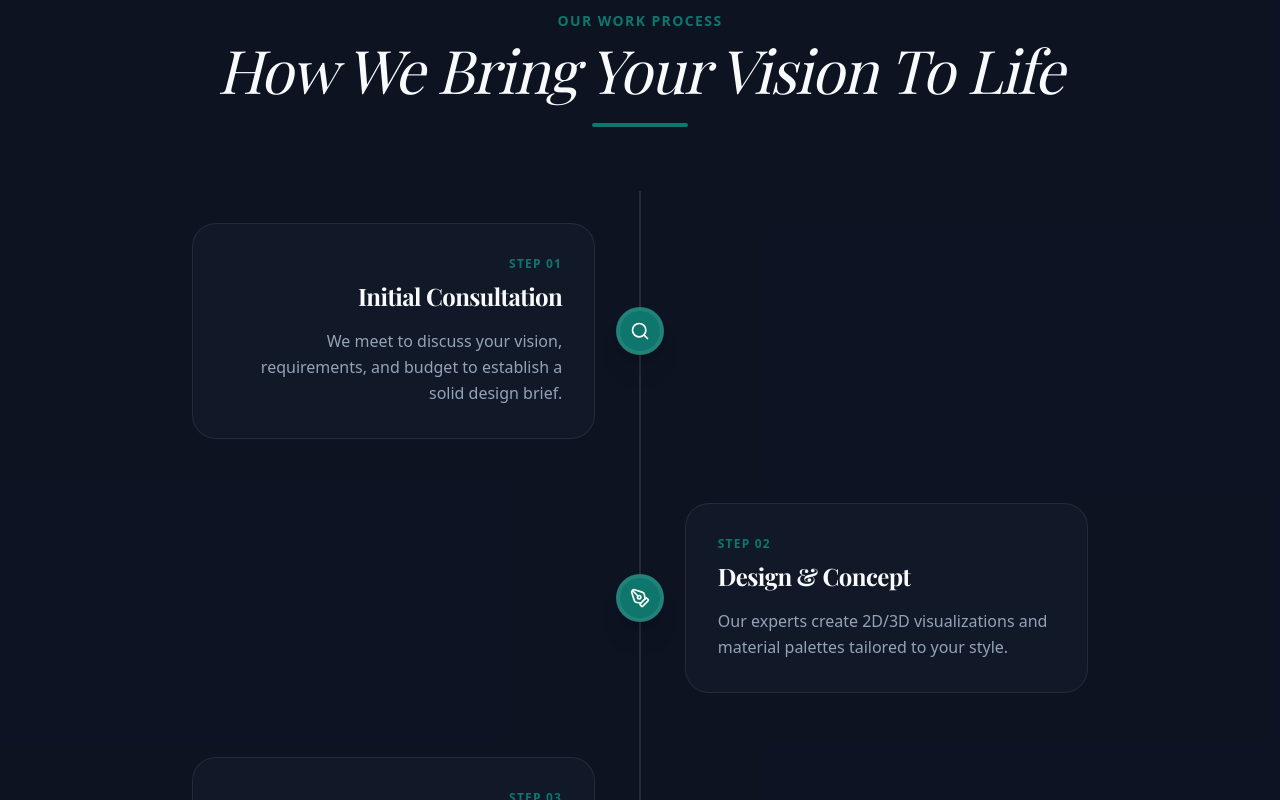
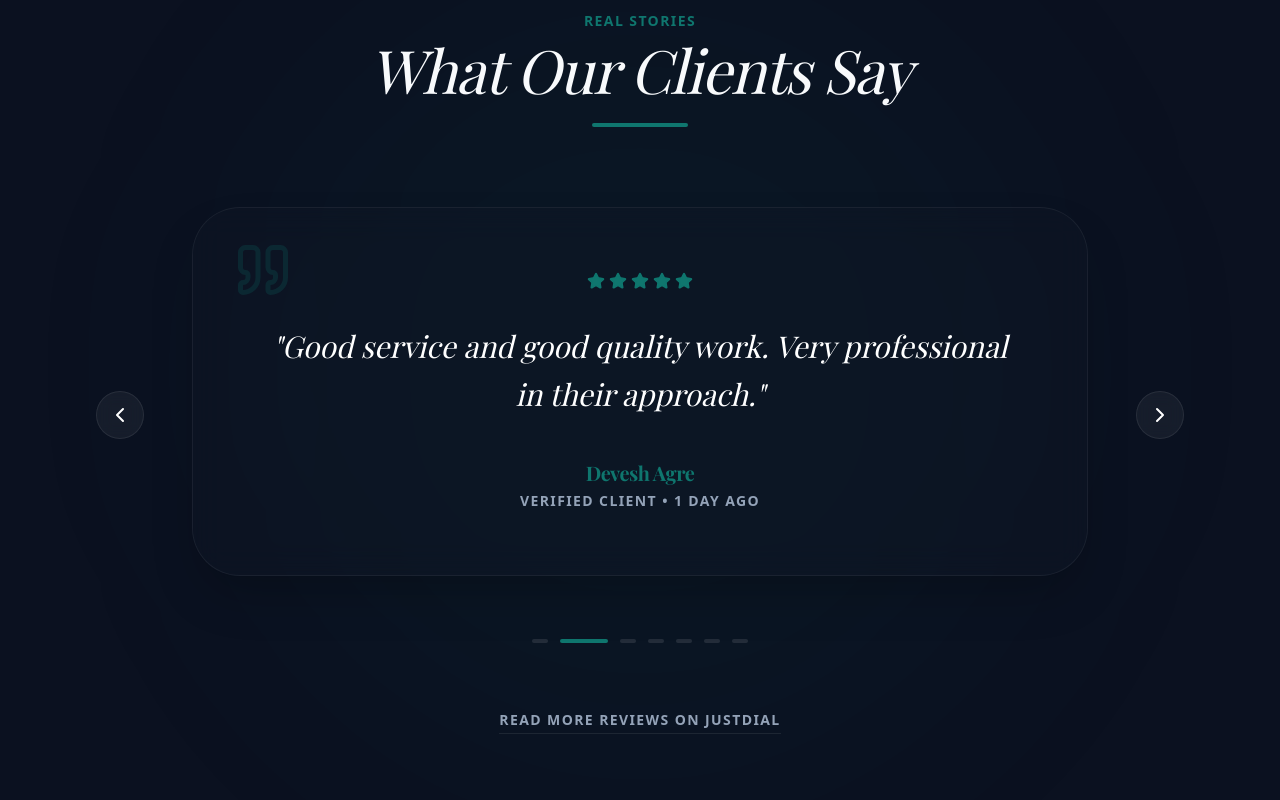
Before and after one commit to rohit3576/atharv-interiors, a Next.js app: page / in a window 1280 px wide. Shown: the part 4340-5140 px from the top of the page. Built offline with nearby package versions, Linux system fonts and the light colour scheme; a web font is replaced by a local one.

Commit message:
added reviews

```diff
--- a/app/page.tsx
+++ b/app/page.tsx
@@ -7,6 +7,7 @@ import About from "@/components/sections/About";
 import Services from "@/components/sections/Services";
 import Portfolio from "@/components/sections/Portfolio";
 import Process from "@/components/sections/Process";
+import Testimonials from "@/components/sections/Testimonials";
 import FAQ from "@/components/sections/FAQ";
 import Contact from "@/components/sections/Contact";
 import Footer from "@/components/Footer";
@@ -25,6 +26,7 @@ export default function Home() {
       <About />
       <Services />
       <Portfolio />
+      <Testimonials />
       <Process />
       <FAQ />
       <Contact />
--- /dev/null
+++ b/components/sections/Testimonials.tsx
@@ -0,0 +1,146 @@
+"use strict";
+
+"use client";
+
+import React, { useState, useEffect } from "react";
+import { motion, AnimatePresence } from "framer-motion";
+import { testimonials } from "@/data/testimonials";
+import SectionHeading from "../SectionHeading";
+import { Star, Quote, ChevronLeft, ChevronRight } from "lucide-react";
+
+const Testimonials = () => {
+  const [index, setIndex] = useState(0);
+  const [direction, setDirection] = useState(0);
+
+  const nextStep = () => {
+    setDirection(1);
+    setIndex((prev) => (prev + 1) % testimonials.length);
+  };
+
+  const prevStep = () => {
+    setDirection(-1);
+    setIndex((prev) => (prev - 1 + testimonials.length) % testimonials.length);
+  };
+
+  useEffect(() => {
+    const timer = setInterval(nextStep, 5000);
+    return () => clearInterval(timer);
+  }, []);
+
+  const variants = {
+    enter: (direction: number) => ({
+      x: direction > 0 ? 1000 : -1000,
+      opacity: 0,
+      scale: 0.9,
+    }),
+    center: {
+      zIndex: 1,
+      x: 0,
+      opacity: 1,
+      scale: 1,
+    },
+    exit: (direction: number) => ({
+      zIndex: 0,
+      x: direction < 0 ? 1000 : -1000,
+      opacity: 0,
+      scale: 0.9,
+    }),
+  };
+
+  return (
+    <section id="testimonials" className="section-padding bg-background relative overflow-hidden">
+      {/* Decorative background element */}
+      <div className="absolute top-1/2 left-1/2 -translate-x-1/2 -translate-y-1/2 w-[800px] h-[800px] bg-primary/5 rounded-full blur-[120px] pointer-events-none" />
+
+      <div className="max-w-7xl mx-auto relative z-10">
+        <SectionHeading
+          title="What Our Clients Say"
+          subtitle="Real Stories"
+        />
+
+        <div className="relative h-[450px] md:h-[400px] flex items-center justify-center">
+          <AnimatePresence initial={false} custom={direction}>
+            <motion.div
+              key={index}
+              custom={direction}
+              variants={variants}
+              initial="enter"
+              animate="center"
+              exit="exit"
+              transition={{
+                x: { type: "spring", stiffness: 300, damping: 30 },
+                opacity: { duration: 0.4 },
+              }}
+              className="absolute w-full max-w-4xl"
+            >
+              <div className="glass p-10 md:p-16 rounded-[3rem] text-center relative border border-white/10 shadow-2xl">
+                <Quote className="absolute top-8 left-10 text-primary opacity-20" size={60} />
+
+                <div className="flex justify-center gap-1 mb-8">
+                  {[...Array(5)].map((_, i) => (
+                    <Star key={i} size={18} className="fill-primary text-primary" />
+                  ))}
+                </div>
+
+                <p className="text-xl md:text-3xl font-serif italic text-white leading-relaxed mb-10">
+                  &quot;{testimonials[index].review}&quot;
+                </p>
+
+                <div className="space-y-1">
+                  <h4 className="text-xl font-bold text-primary">{testimonials[index].name}</h4>
+                  <p className="text-sm text-muted-text uppercase tracking-widest font-semibold">
+                    Verified Client • {testimonials[index].date}
+                  </p>
+                </div>
+              </div>
+            </motion.div>
+          </AnimatePresence>
+
+          {/* Navigation Buttons */}
+          <div className="absolute bottom-0 md:bottom-auto md:inset-y-1/2 md:w-full flex justify-between items-center px-4 md:px-0 pointer-events-none">
+            <button
+              onClick={prevStep}
+              className="pointer-events-auto w-12 h-12 rounded-full border border-white/10 bg-white/5 flex items-center justify-center text-white hover:bg-primary hover:border-primary transition-all backdrop-blur-sm"
+            >
+              <ChevronLeft size={24} />
+            </button>
+            <button
+              onClick={nextStep}
+              className="pointer-events-auto w-12 h-12 rounded-full border border-white/10 bg-white/5 flex items-center justify-center text-white hover:bg-primary hover:border-primary transition-all backdrop-blur-sm"
+            >
+              <ChevronRight size={24} />
+            </button>
+          </div>
+        </div>
+
+        {/* Progress Indicators */}
+        <div className="flex justify-center gap-3 mt-12">
+          {testimonials.map((_, i) => (
+            <button
+              key={i}
+              onClick={() => {
+                setDirection(i > index ? 1 : -1);
+                setIndex(i);
+              }}
+              className={`h-1 transition-all rounded-full ${
+                i === index ? "w-12 bg-primary" : "w-4 bg-white/10"
+              }`}
+            />
+          ))}
+        </div>
+
+        <div className="text-center mt-16">
+          <a
+            href="https://www.justdial.com/Palghar/Atharva-Interiors-Next-To-Mgm-School-Virar-East/022PXX22-XX22-260305011813-L8K6_BZDET"
+            target="_blank"
+            className="text-muted-text hover:text-primary transition-colors text-sm font-bold tracking-widest uppercase border-b border-white/10 pb-1"
+          >
+            Read more reviews on Justdial
+          </a>
+        </div>
+      </div>
+    </section>
+  );
+};
+
+export default Testimonials;
--- /dev/null
+++ b/data/testimonials.ts
@@ -0,0 +1,51 @@
+export const testimonials = [
+  {
+    id: 1,
+    name: "Ajay Malhotra",
+    review: "I liked their work commitment. The team ensures every detail is handled with precision.",
+    date: "5 hours ago",
+    rating: 5,
+  },
+  {
+    id: 2,
+    name: "Devesh Agre",
+    review: "Good service and good quality work. Very professional in their approach.",
+    date: "1 day ago",
+    rating: 5,
+  },
+  {
+    id: 3,
+    name: "Rakesh Jha",
+    review: "I liked their design & very cooperative team. They really listen to your vision.",
+    date: "1 day ago",
+    rating: 5,
+  },
+  {
+    id: 4,
+    name: "Atharva Menon",
+    review: "Very Supportive Staff. They made the entire design process smooth and stress-free.",
+    date: "4 days ago",
+    rating: 5,
+  },
+  {
+    id: 5,
+    name: "Yuvas Film Production",
+    review: "One of the best Interior design company. Highly creative and efficient.",
+    date: "4 days ago",
+    rating: 5,
+  },
+  {
+    id: 6,
+    name: "Sagar Ilias",
+    review: "I liked their working method. Very organized and transparent from start to finish.",
+    date: "4 days ago",
+    rating: 5,
+  },
+  {
+    id: 7,
+    name: "Aasha Chavan",
+    review: "Best Quality work. I'm extremely happy with the final outcome of my home.",
+    date: "4 days ago",
+    rating: 5,
+  },
+];
```
